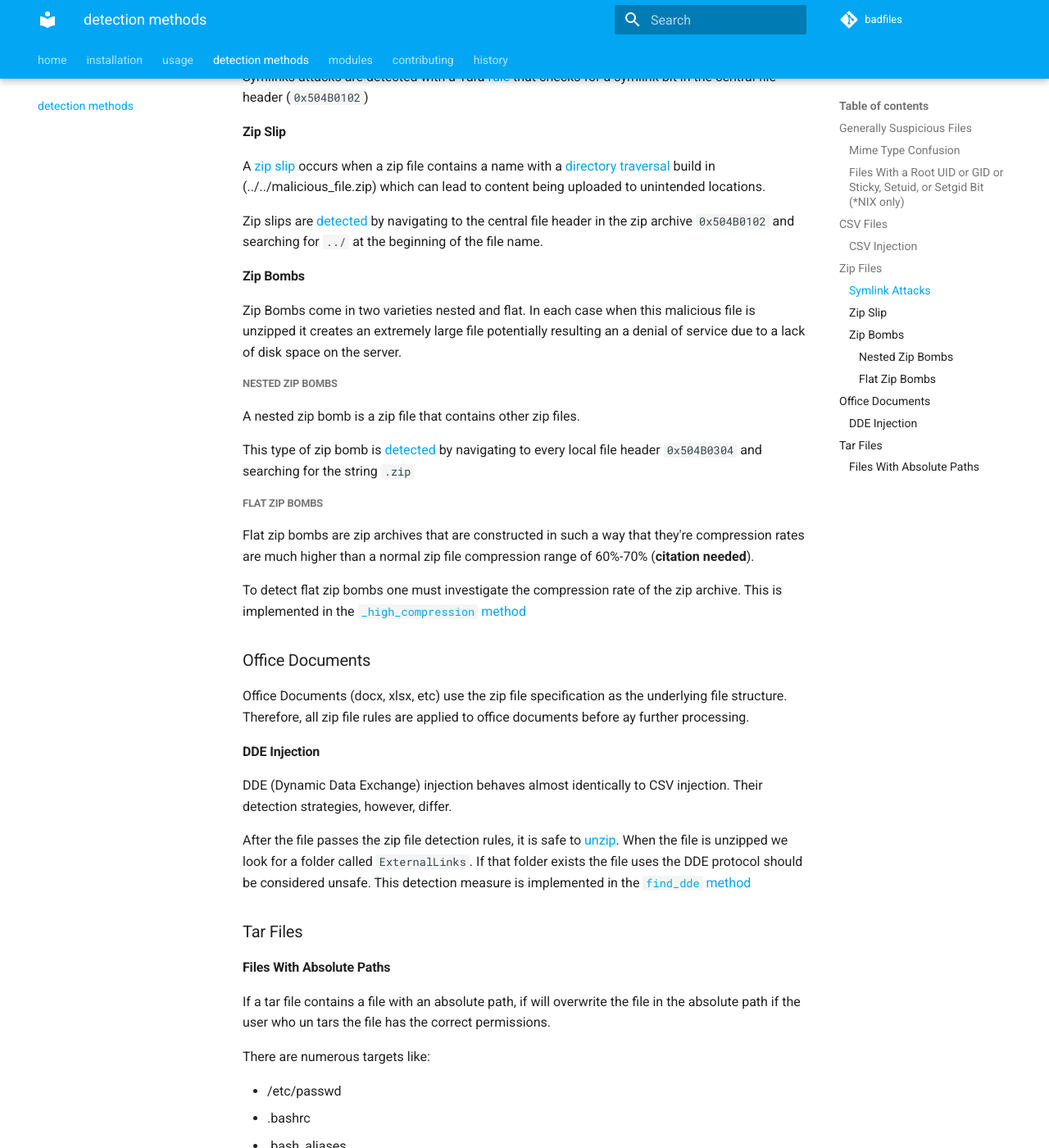
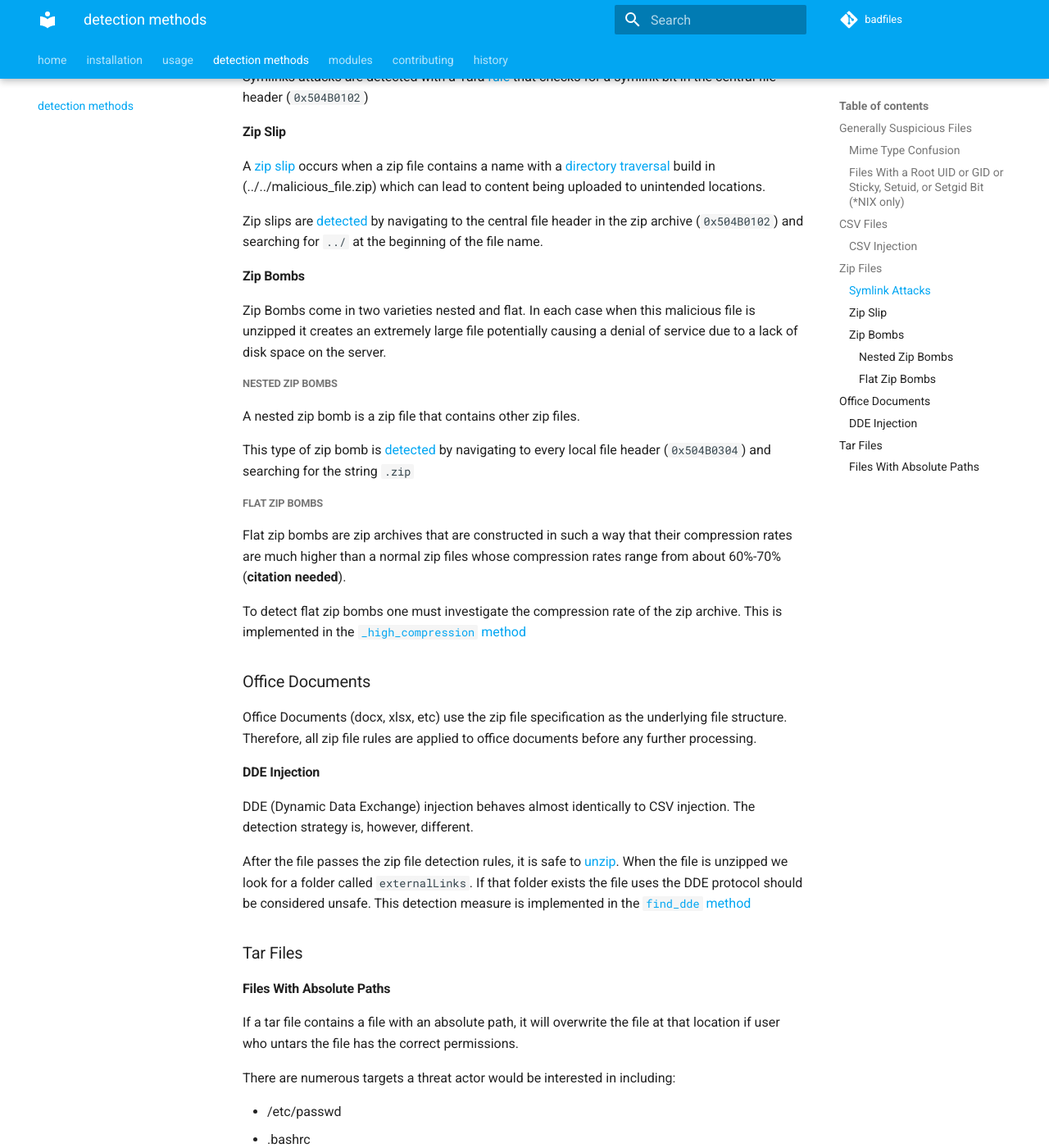
Before and after one commit to Jeffallan/badfiles, an MkDocs documentation site: the page built from docs/detection_methods.md, in a window 1280 px wide and 1400 px high, scrolled down 1107 px. Shown: the whole window at 82% size. Built offline with MkDocs 1.6.1 and Material for MkDocs 9.7.7, drawn with Linux system fonts in a browser that asks for light colours; comment, search, counter and statistics services are not loaded; some of the changed text lies outside the part shown.

Commit message:
gramatical corrections in documentation and fixes broken link in readme.md

```diff
--- a/docs/detection_methods.md
+++ b/docs/detection_methods.md
@@ -4,21 +4,21 @@
 
 Also known as mime type mismatch. This occurs when a file extension suggests one file type when it is actually another. An example of an attack using this principal can be found [here](https://capec.mitre.org/data/definitions/209.html).
 
-This can be detected by comparing the expected mime type derived from the file extension and the actual file type by inspecting the [magic bytes](https://en.wikipedia.org/wiki/List_of_file_signatures) of the file using the [`_mime_type_confusion`](https://github.com/Jeffallan/badfiles/blob/a17263a5e6fd0312a01c17b33f364f86510105f0/badfiles/badfiles.py#L109) function.
+Mime type confusion is detected by comparing the expected mime type derived from the file extension and the actual file type by inspecting the [magic bytes](https://en.wikipedia.org/wiki/List_of_file_signatures) of the file using the [`_mime_type_confusion`](https://github.com/Jeffallan/badfiles/blob/a17263a5e6fd0312a01c17b33f364f86510105f0/badfiles/badfiles.py#L109) function.
 
 
 ### Files With a Root UID or GID or Sticky, Setuid, or Setgid Bit (*NIX only)
 
-Generally speaking, files that belong to the root user or root group are something we do not want to receive from a user especially if this file is also executable. This is also true for files with a setuid or set gid bit. Lastly, files with a sticky bit are flagged because this bit restricts file deletion to just the owner of the file.
+Generally speaking, files that belong to the root user or root group are something we do not want to receive from a user especially if this file is also executable. This is also true for files with a setuid or set gid bit because they can be used to escalade privilege. Lastly, files with a sticky bit are flagged because this bit restricts file deletion to just the owner of the file.
 
 Detection strategies for the above vary by file type. Mostly, this is accomplished with a custom [Yara rule](https://github.com/Jeffallan/badfiles/tree/main/badfiles/rules)
 
 ## CSV Files
 
 ### CSV Injection
-[CSV injection](https://github.com/swisskyrepo/PayloadsAllTheThings/tree/master/CSV%20Injection) occurs when a user chooses to open a CSV file in a program like Excel. While this attack vector is mitigated by the default settings in excel-like programs, these default settings vary from program to program. Additionally, an unsuspecting user can alter these settings; creating an unsafe environment. Furthermore, CSV injection payloads can be [obfuscated](https://blog.reversinglabs.com/blog/cvs-dde-exploits-and-obfuscation) to evade detection.
+[CSV injection](https://github.com/swisskyrepo/PayloadsAllTheThings/tree/master/CSV%20Injection) occurs when a user chooses to open a CSV file in a program like Excel. While this attack vector is mitigated by the default settings in excel-like programs, these default settings vary from program to program. Additionally, an unsuspecting user can alter these settings; creating an unsafe environment. Furthermore, CSV injection payloads can be [obfuscated](https://blog.reversinglabs.com/blog/cvs-dde-exploits-and-obfuscation) to evade conventional detection methods.
 
-[Yara rules](https://github.com/Jeffallan/badfiles/blob/main/badfiles/rules/csv_rules.yara) seem to be the best solution for detecting these types of files
+This [Yara rule](https://github.com/Jeffallan/badfiles/blob/main/badfiles/rules/csv_rules.yara) is used for detecting these types of files
 
 ## Zip Files
 
@@ -32,41 +32,41 @@ Symlinks attacks are detected with a Yara [rule](https://github.com/Jeffallan/ba
 
 A [zip slip](https://github.com/swisskyrepo/PayloadsAllTheThings/blob/ba2c02cc3ef3f63df6351aa55509bdac137fb3b8/Upload%20Insecure%20Files/Zip%20Slip/README.md) occurs when a zip file contains a name with a [directory traversal](https://portswigger.net/web-security/file-path-traversal) build in (../../malicious_file.zip) which can lead to content being uploaded to unintended locations.
 
-Zip slips are [detected](https://github.com/Jeffallan/badfiles/blob/a17263a5e6fd0312a01c17b33f364f86510105f0/badfiles/rules/zip_rules.yara#L60) by navigating to the central file header in the zip archive `0x504B0102` and searching for `../` at the beginning of the file name.
+Zip slips are [detected](https://github.com/Jeffallan/badfiles/blob/a17263a5e6fd0312a01c17b33f364f86510105f0/badfiles/rules/zip_rules.yara#L60) by navigating to the central file header in the zip archive (`0x504B0102`) and searching for `../` at the beginning of the file name.
 
 ### Zip Bombs
 
-Zip Bombs come in two varieties nested and flat. In each case when this malicious file is unzipped it creates an extremely large file potentially resulting an a denial of service due to a lack of disk space on the server.
+Zip Bombs come in two varieties nested and flat. In each case when this malicious file is unzipped it creates an extremely large file potentially causing a denial of service due to a lack of disk space on the server.
 
 #### Nested Zip Bombs
 
 A nested zip bomb is a zip file that contains other zip files.
 
-This type of zip bomb is [detected](https://github.com/Jeffallan/badfiles/blob/a17263a5e6fd0312a01c17b33f364f86510105f0/badfiles/rules/zip_rules.yara#L74) by navigating to every local file header `0x504B0304` and searching for the string `.zip`
+This type of zip bomb is [detected](https://github.com/Jeffallan/badfiles/blob/a17263a5e6fd0312a01c17b33f364f86510105f0/badfiles/rules/zip_rules.yara#L74) by navigating to every local file header (`0x504B0304`) and searching for the string `.zip`
 
 #### Flat Zip Bombs
 
-Flat zip bombs are zip archives that are constructed in such a way that they're compression rates are much higher than a normal zip file compression range of 60%-70% (**citation needed**).
+Flat zip bombs are zip archives that are constructed in such a way that their compression rates are much higher than a normal zip files whose compression rates range from about 60%-70% (**citation needed**).
 
 To detect flat zip bombs one must investigate the compression rate of the zip archive. This is implemented in the [`_high_compression` method](https://github.com/Jeffallan/badfiles/blob/a17263a5e6fd0312a01c17b33f364f86510105f0/badfiles/badfiles.py#L148)
 
 ## Office Documents
 
-Office Documents (docx, xlsx, etc) use the zip file specification as the underlying file structure. Therefore, all zip file rules are applied to office documents before ay further processing.
+Office Documents (docx, xlsx, etc) use the zip file specification as the underlying file structure. Therefore, all zip file rules are applied to office documents before any further processing.
 
 ### DDE Injection
 
-DDE (Dynamic Data Exchange) injection behaves almost identically to CSV injection. Their detection strategies, however, differ.
+DDE (Dynamic Data Exchange) injection behaves almost identically to CSV injection. The detection strategy is, however, different.
 
-After the file passes the zip file detection rules, it is safe to [unzip](https://github.com/Jeffallan/badfiles/blob/a17263a5e6fd0312a01c17b33f364f86510105f0/badfiles/utils.py#L70). When the file is unzipped we look for a folder called `ExternalLinks`. If that folder exists the file uses the DDE protocol should be considered unsafe. This detection measure is implemented in the [`find_dde` method](https://github.com/Jeffallan/badfiles/blob/a17263a5e6fd0312a01c17b33f364f86510105f0/badfiles/utils.py#L52)
+After the file passes the zip file detection rules, it is safe to [unzip](https://github.com/Jeffallan/badfiles/blob/a17263a5e6fd0312a01c17b33f364f86510105f0/badfiles/utils.py#L70). When the file is unzipped we look for a folder called `externalLinks`. If that folder exists the file uses the DDE protocol should be considered unsafe. This detection measure is implemented in the [`find_dde` method](https://github.com/Jeffallan/badfiles/blob/a17263a5e6fd0312a01c17b33f364f86510105f0/badfiles/utils.py#L52)
 
 ## Tar Files
 
 ### Files With Absolute Paths
 
-If a tar file contains a file with an absolute path, if will overwrite the file in the absolute path if the user who un tars the file has the correct permissions.
+If a tar file contains a file with an absolute path, it will overwrite the file at that location if user who untars the file has the correct permissions.
 
-There are numerous targets like:
+There are numerous targets a threat actor would be interested in including:
 
 * /etc/passwd
 * .bashrc
```
Also changed, not shown: README.md (+4 -4 lines), docs/installation.md (+2 -2 lines), docs/usage.md (+11 -5 lines).
